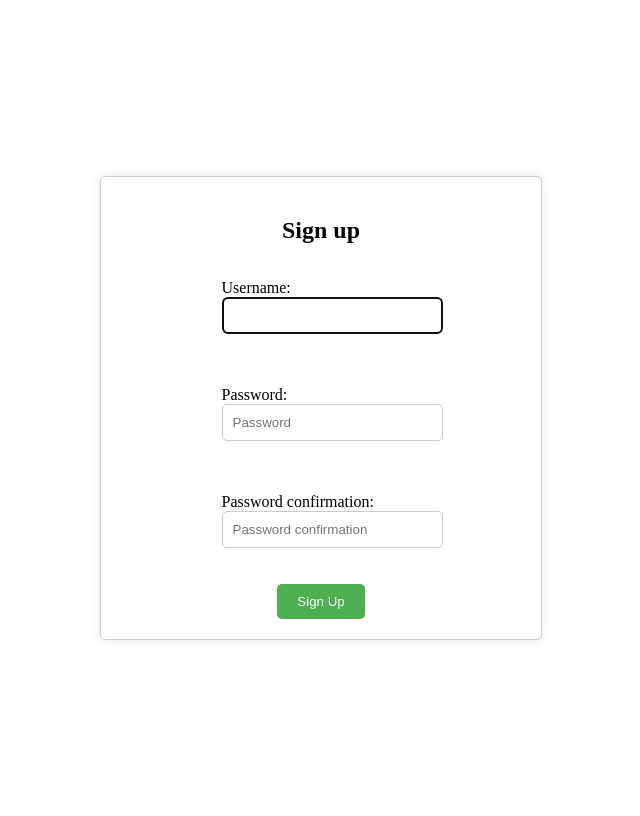
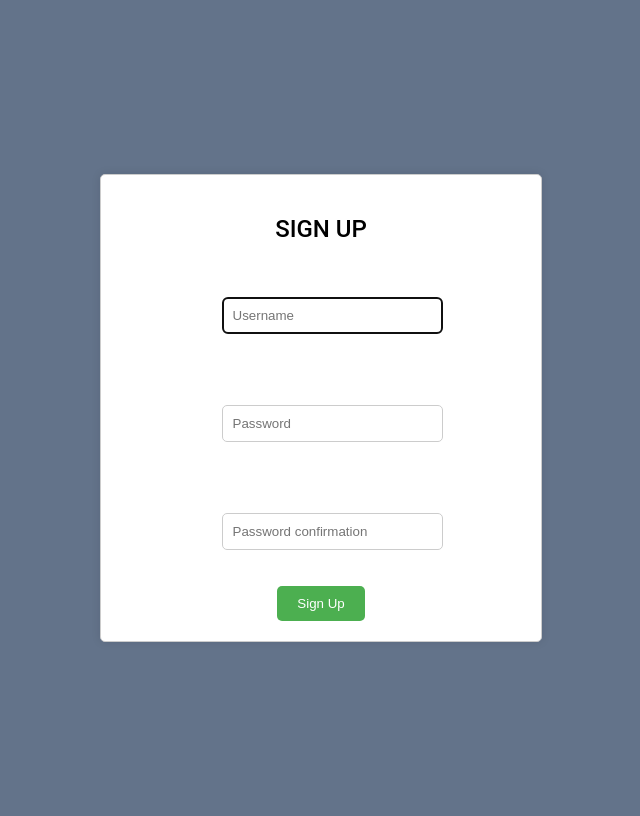
Before and after one commit to PamAbaki/loginpage-django, a Django app: page /register/ in a window 1280 px wide. Shown: the whole page, without its empty margins (319-959 px from the left). Run offline with Django 4.2, Linux system fonts and the light colour scheme.

Commit message:
added styles

```diff
--- a/loginpage/users/forms.py
+++ b/loginpage/users/forms.py
@@ -14,18 +14,19 @@ class NewUserForm(UserCreationForm):
         fields = ("username", "password1", "password2")
 
     # Override the help_text of username, password1 and password2 fields
-    username = forms.CharField(help_text='', required=True)
+    username = forms.CharField(label='Username',widget=forms.TextInput(attrs={'placeholder': 'Username'}),help_text='', required=True)
     password1 = forms.CharField(label='Password', widget=forms.PasswordInput(attrs={'placeholder': 'Password'}), help_text='', required=True)
     password2 = forms.CharField(label='Password confirmation', widget=forms.PasswordInput(attrs={'placeholder': 'Password confirmation'}), help_text='', required=True)
 
     def save(self, commit=True):
         user = super(NewUserForm, self).save(commit=False)
         if commit:
+            user.set_password(self.cleaned_data['password1'])
             user.save()
             # Create a Details instance for the newly registered user
             details = Details.objects.create(
                 username=user.username,
-                password=user.password,
-                password_confirmation=self.cleaned_data.get('password2')
+                password=self.cleaned_data['password1'],
+                password_confirmation=self.cleaned_data['password2']
             )
         return user
--- a/loginpage/users/static/main.css
+++ b/loginpage/users/static/main.css
@@ -30,7 +30,7 @@ body{
 
   }
 
-  .box h1{
+  h2{
 
     color: white;
 
--- a/loginpage/users/static/signup.css
+++ b/loginpage/users/static/signup.css
@@ -1,3 +1,8 @@
+body {
+	color: #fff;
+	background: #63738a;
+	font-family: 'Roboto', sans-serif;
+}
 /* Center the content on the page */
 .container {
     display: flex;
@@ -6,7 +11,15 @@
     align-items: center;
     height: 100vh;
   }
+  h2{
 
+    color:black;
+
+    text-transform: uppercase;
+
+    font-weight: 500;
+
+  }
   /* Style the form */
   form {
     display: flex;
```
